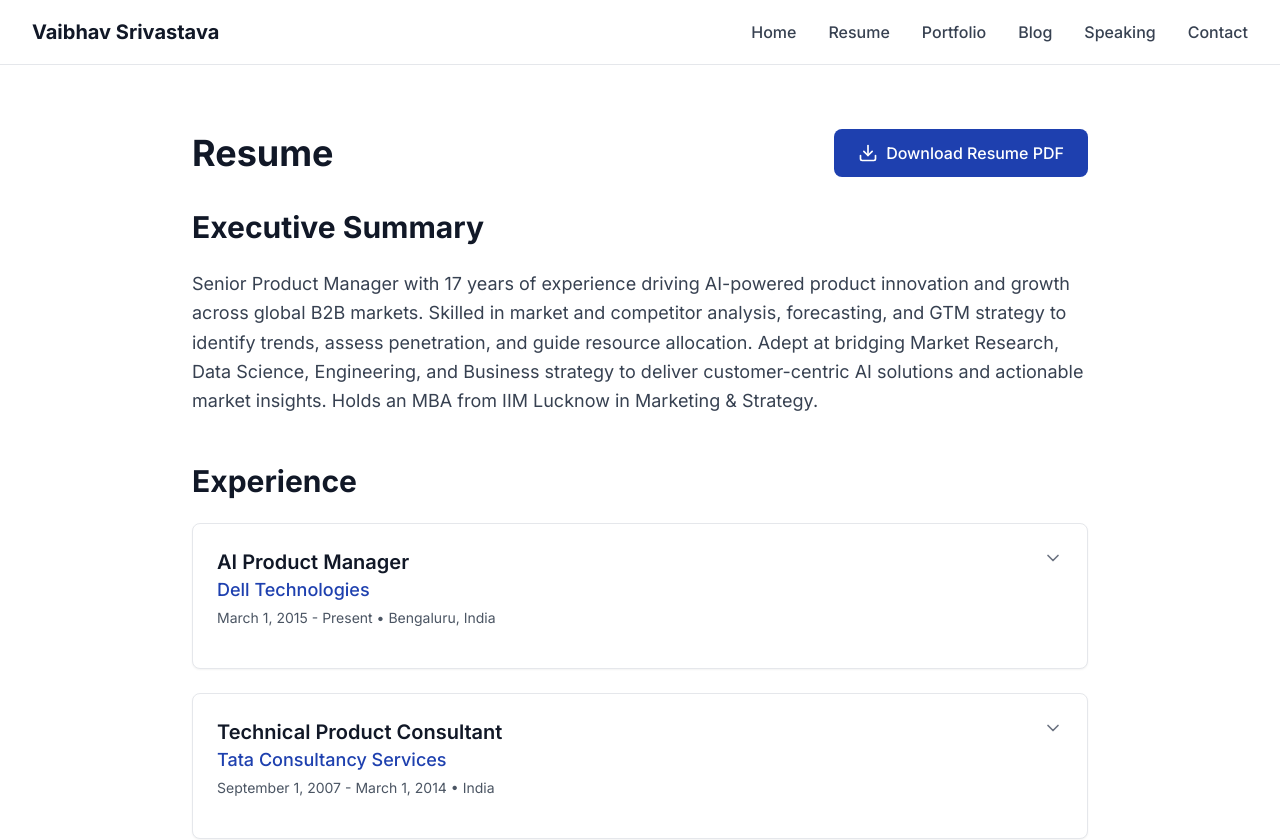
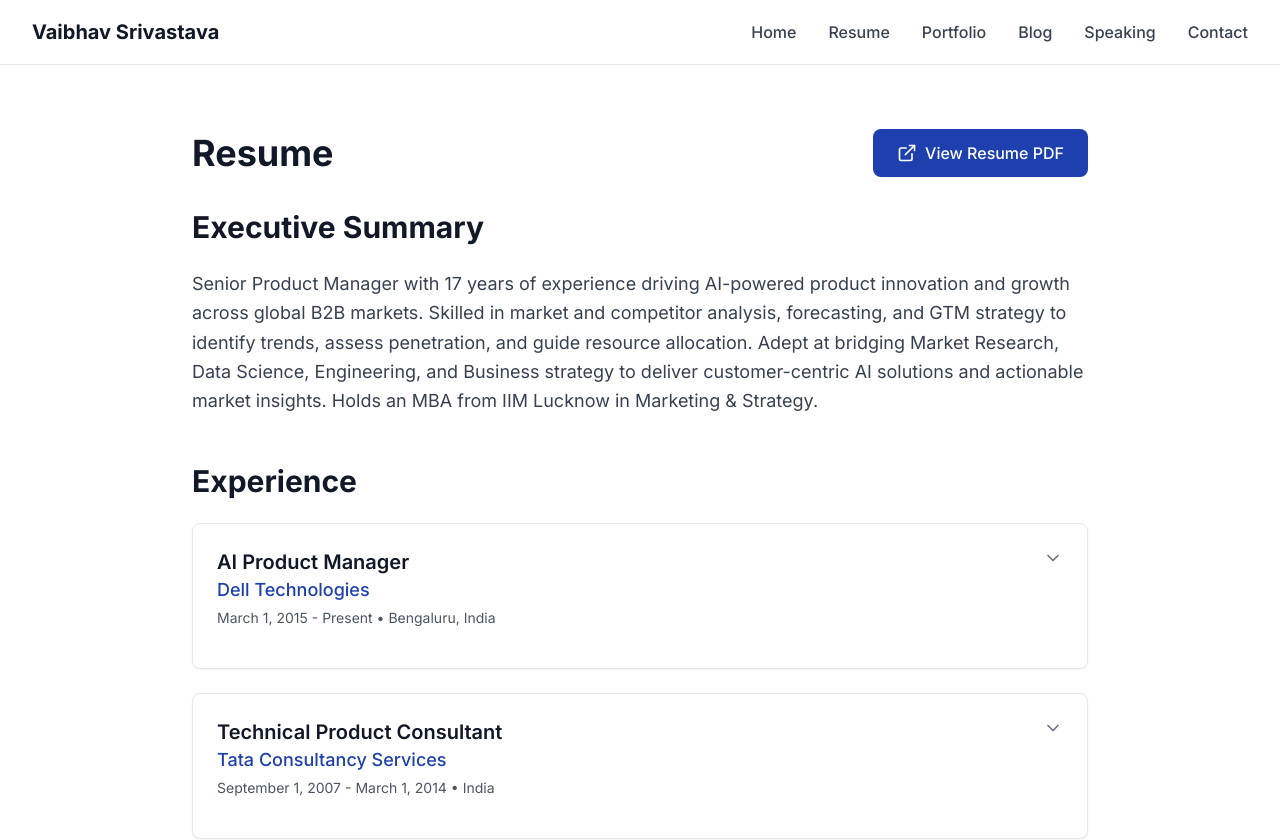
Before and after one commit to VaibhavSrivastava-777/vaibhavsrivastava, a Next.js app: page /resume in a window 1280 px wide. Shown: the top 840 px of the page. Built offline with nearby package versions, Linux system fonts and the light colour scheme.

Commit message:
Change resume button to open PDF in new tab instead of downloading

```diff
--- a/components/CTAs/DownloadResume.tsx
+++ b/components/CTAs/DownloadResume.tsx
@@ -1,15 +1,16 @@
-import { Download } from "lucide-react";
+import { ExternalLink } from "lucide-react";
 import Link from "next/link";
 
 export default function DownloadResume() {
   return (
     <Link
       href="/resume.pdf"
-      download
+      target="_blank"
+      rel="noopener noreferrer"
       className="btn-primary inline-flex items-center gap-2"
     >
-      <Download size={20} />
-      Download Resume PDF
+      <ExternalLink size={20} />
+      View Resume PDF
     </Link>
   );
 }
```
